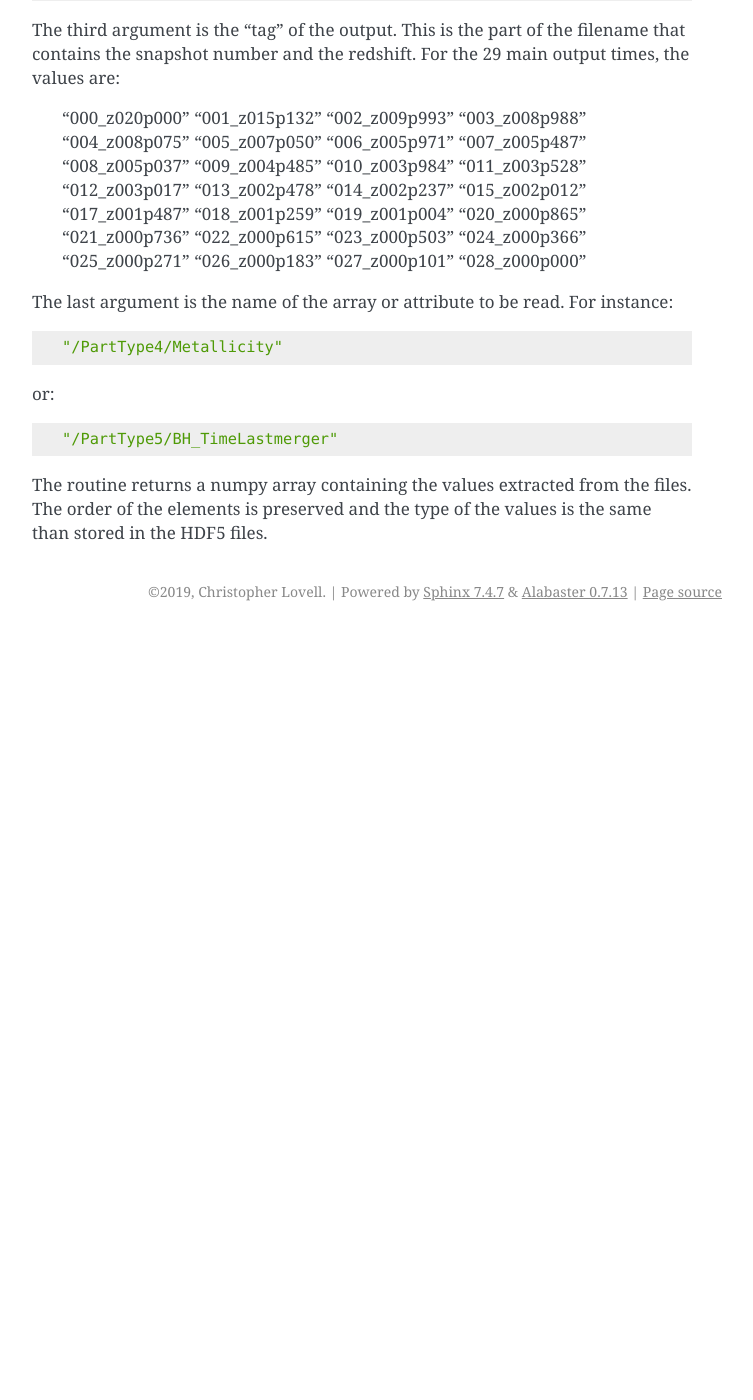
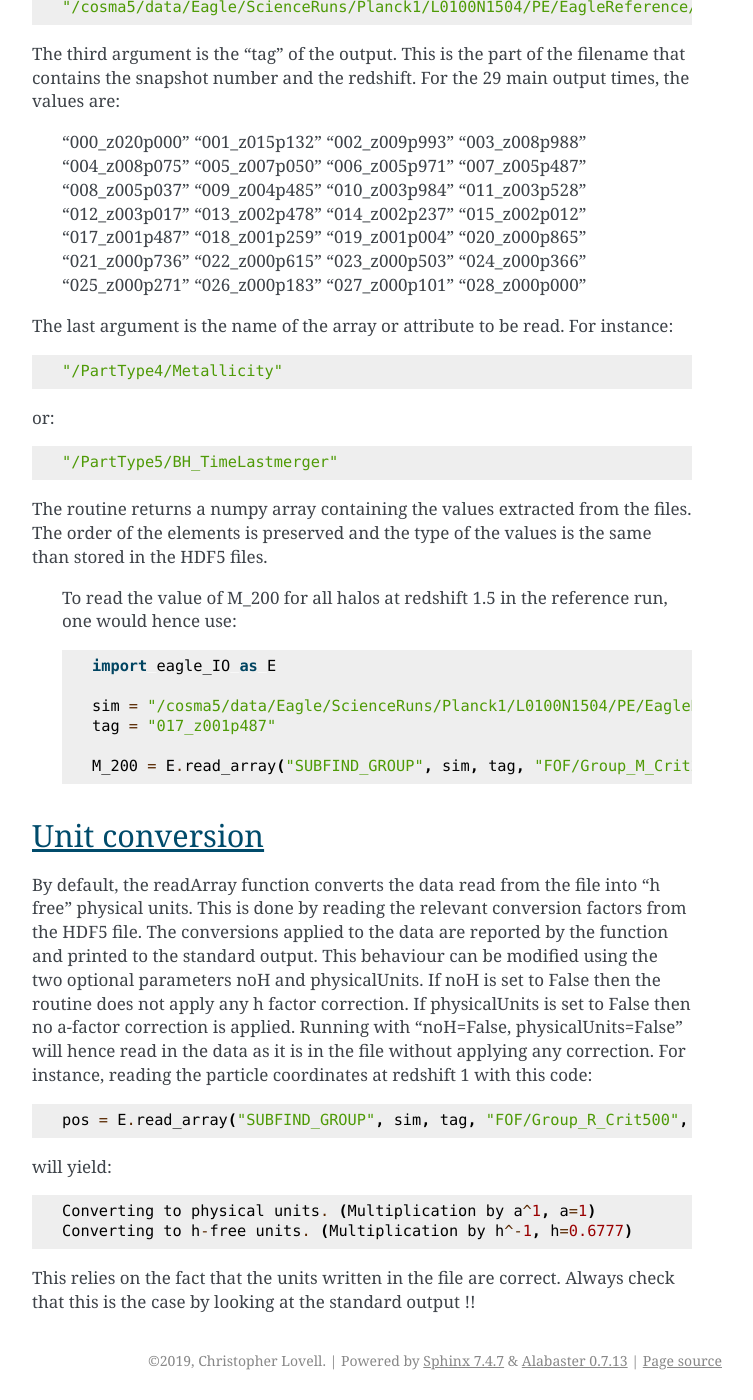
Before and after one commit to christopherlovell/eagleI, a Sphinx documentation site: the page built from docs/index.rst, in a window 1280 px wide and 1400 px high, scrolled down 1715 px. Shown: the whole window, without its empty margins (388-1141 px from the left). Built offline with Sphinx 7.4.7, drawn with Linux system fonts in a browser that asks for light colours; before the commit the page ends 2346 px from its top, so only the background shows below that; some of the changed text lies outside the part shown.

Commit message:
Update index.rst

```diff
--- a/docs/index.rst
+++ b/docs/index.rst
@@ -70,3 +70,29 @@
   "/PartType5/BH_TimeLastmerger"
 
 The routine returns a numpy array containing the values extracted from the files. The order of the elements is preserved and the type of the values is the same than stored in the HDF5 files.
+
+
+
+ To read the value of M_200 for all halos at redshift 1.5 in the reference run, one would hence use::
+
+  import eagle_IO as E
+
+  sim = "/cosma5/data/Eagle/ScienceRuns/Planck1/L0100N1504/PE/EagleReference/data/"
+  tag = "017_z001p487"
+
+  M_200 = E.read_array("SUBFIND_GROUP", sim, tag, "FOF/Group_M_Crit200")
+
+
+Unit conversion
+---------------
+
+By default, the readArray function converts the data read from the file into “h free” physical units. This is done by reading the relevant conversion factors from the HDF5 file. The conversions applied to the data are reported by the function and printed to the standard output. This behaviour can be modified using the two optional parameters noH and physicalUnits. If noH is set to False then the routine does not apply any h factor correction. If physicalUnits is set to False then no a-factor correction is applied. Running with “noH=False, physicalUnits=False” will hence read in the data as it is in the file without applying any correction. For instance, reading the particle coordinates at redshift 1 with this code::
+
+  pos = E.read_array("SUBFIND_GROUP", sim, tag, "FOF/Group_R_Crit500", noH=True, physicalUnits=True)
+
+will yield::
+
+  Converting to physical units. (Multiplication by a^1, a=1)
+  Converting to h-free units. (Multiplication by h^-1, h=0.6777)
+
+This relies on the fact that the units written in the file are correct. Always check that this is the case by looking at the standard output !!
```
